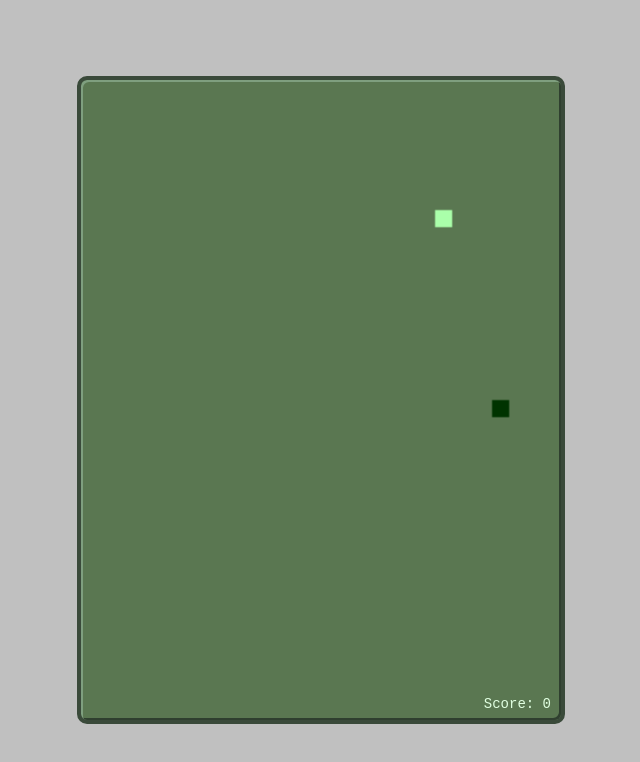
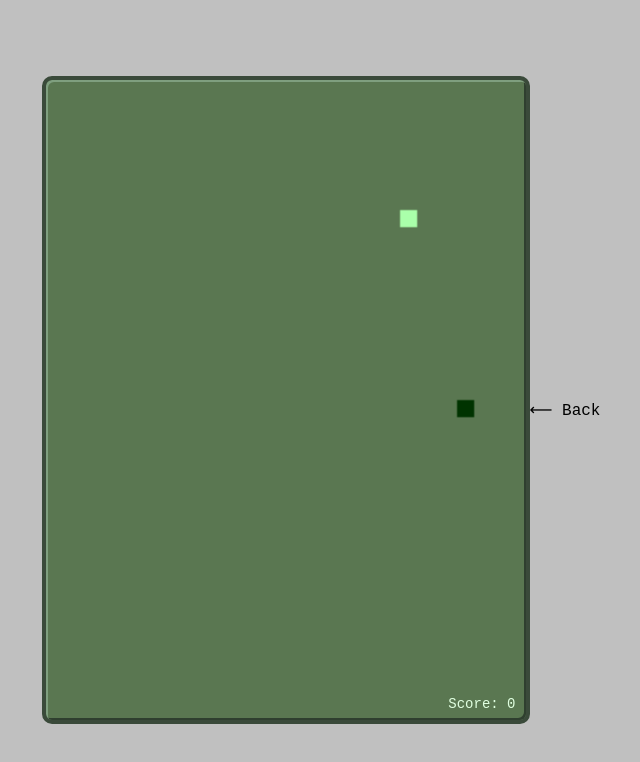
Before and after one commit to chartractegg/symmetrical-lamp, a website: page public/snake.html in a window 1280 px wide. Shown: the whole page, without its empty margins (319-959 px from the left). Drawn offline with Linux system fonts and the light colour scheme.

Commit message:
added back button

```diff
--- a/public/snake.html
+++ b/public/snake.html
@@ -120,5 +120,13 @@
   interval=setInterval(loop,speed);
 })();
 </script>
+
+<div id="backWrap" style="text-align:center; margin-top:20px;">
+  <a href="index.html" id="backBtn" style="font-size:16px; color:black; text-decoration:none;">
+    ⟵ Back
+  </a>
+</div>
+
+
 </body>
 </html>
```
